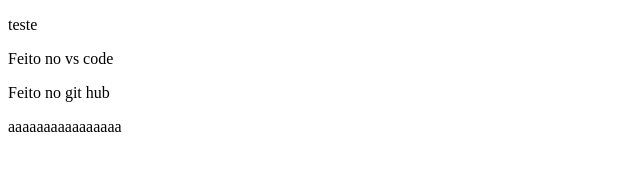
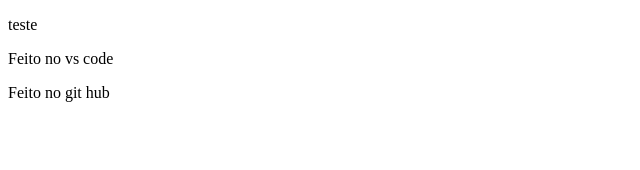
Before and after one commit to Pedrosl06/Github-teste, a plain HTML site: page index.html in a window 1280 px wide. Shown: the whole page, without its empty margins (0-640 px from the left). Drawn offline with Linux system fonts and the light colour scheme.

Commit message:
Update index.html

```diff
--- a/index.html
+++ b/index.html
@@ -10,7 +10,6 @@
 <body>
      <p>Feito no vs code</p>
     <p>Feito no git hub</p>
-    aaaaaaaaaaaaaaaa
 
 </body>
 </html>
```
